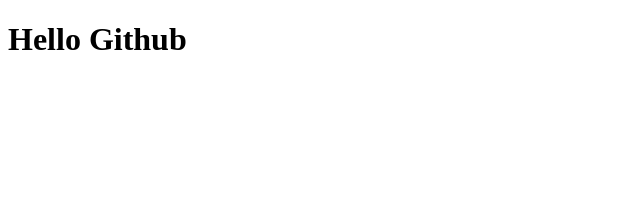
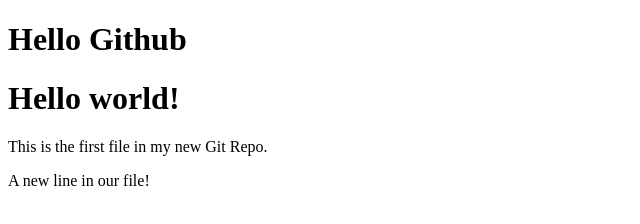
Before and after one commit to axl-prashant/learn-git, a plain HTML site: page index.html in a window 1280 px wide. Shown: the whole page, without its empty margins (0-640 px from the left). Drawn offline with Linux system fonts and the light colour scheme.

Commit message:
Updated index.html with a new line

```diff
--- a/index.html
+++ b/index.html
@@ -4,8 +4,12 @@
     <meta charset="UTF-8">
     <meta name="viewport" content="width= , initial-scale=1.0">
     <title>Learn Git and Github</title>
+    <link rel="stylesheet" href="style.css">
 </head>
 <body>
     <h1>Hello Github</h1>
+    <h1>Hello world!</h1>
+<p>This is the first file in my new Git Repo.</p>
+<p>A new line in our file!</p>
 </body>
 </html>
```
